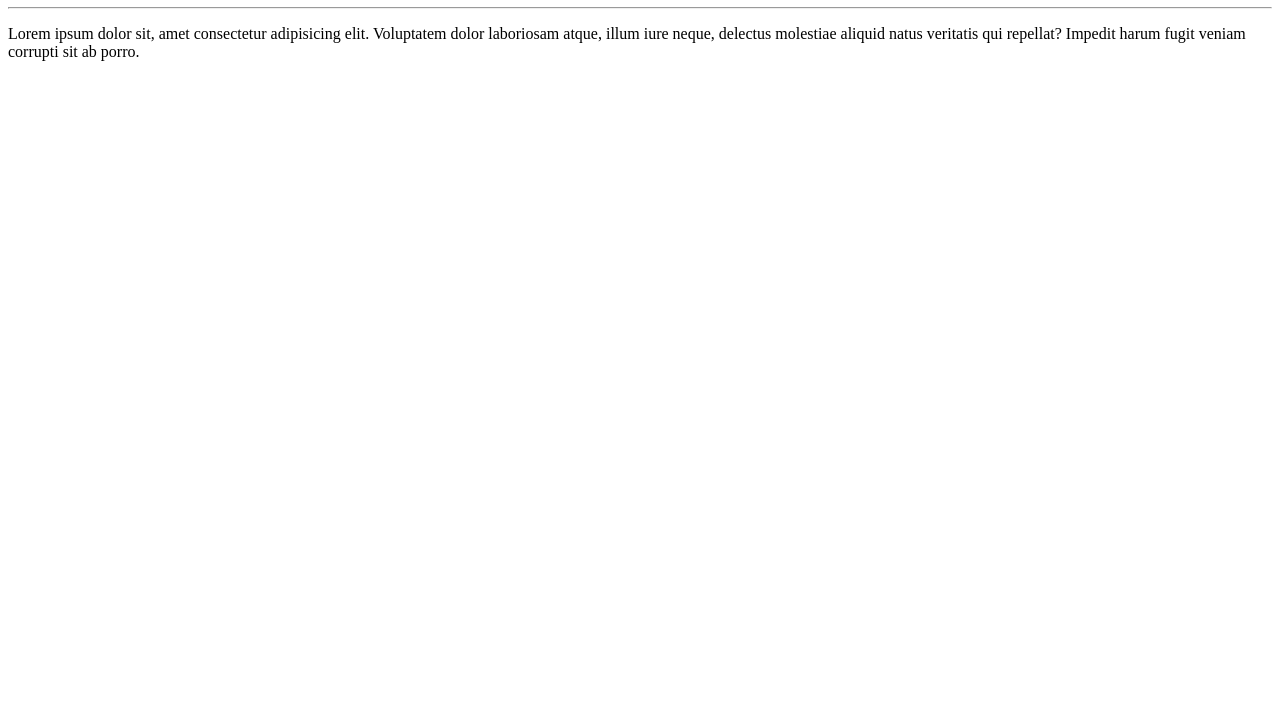
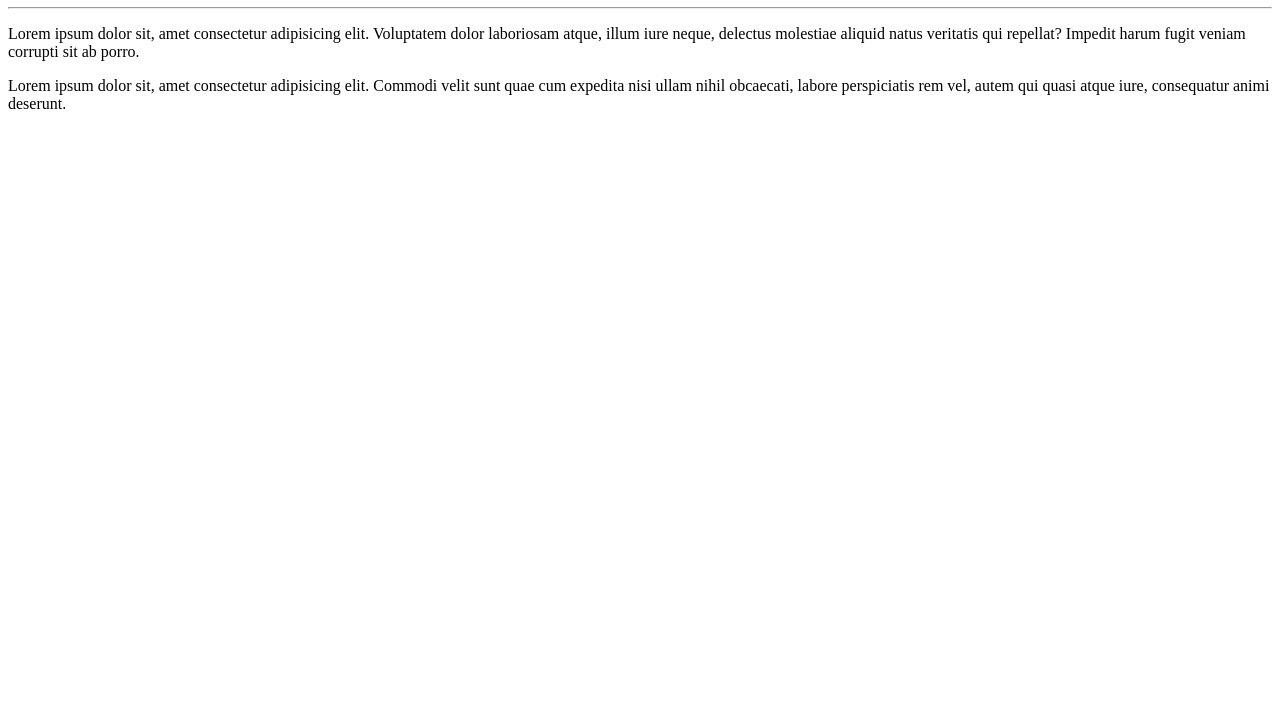
Before and after one commit to leolafa/Pokedex, a plain HTML site: page site-exemplo/index.html in a window 1280 px wide. Shown: the part 73-800 px from the top of the page. Drawn offline with Linux system fonts and the light colour scheme.

Commit message:
adiconei paragrafo

```diff
--- a/site-exemplo/index.html
+++ b/site-exemplo/index.html
@@ -9,5 +9,6 @@
     <h1>ola,mund</h1>
     <hr>
     <p>Lorem ipsum dolor sit, amet consectetur adipisicing elit. Voluptatem dolor laboriosam atque, illum iure neque, delectus molestiae aliquid natus veritatis qui repellat? Impedit harum fugit veniam corrupti sit ab porro.</p>
+    <p>Lorem ipsum dolor sit, amet consectetur adipisicing elit. Commodi velit sunt quae cum expedita nisi ullam nihil obcaecati, labore perspiciatis rem vel, autem qui quasi atque iure, consequatur animi deserunt.</p>
 </body>
 </html>
```
